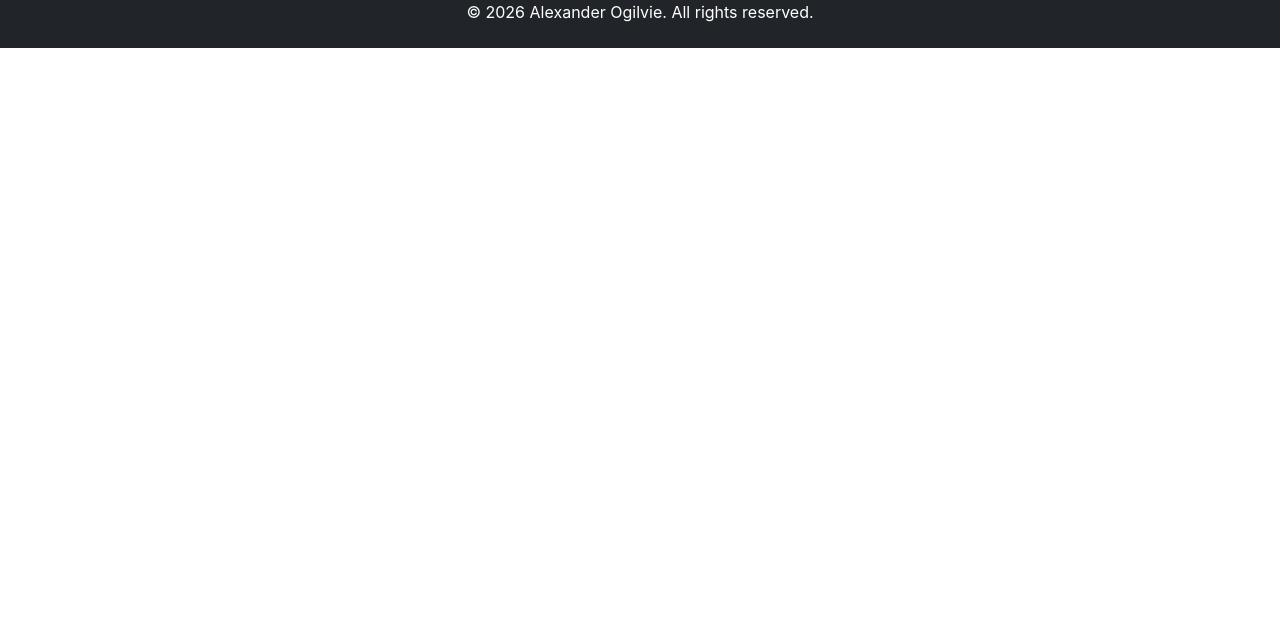
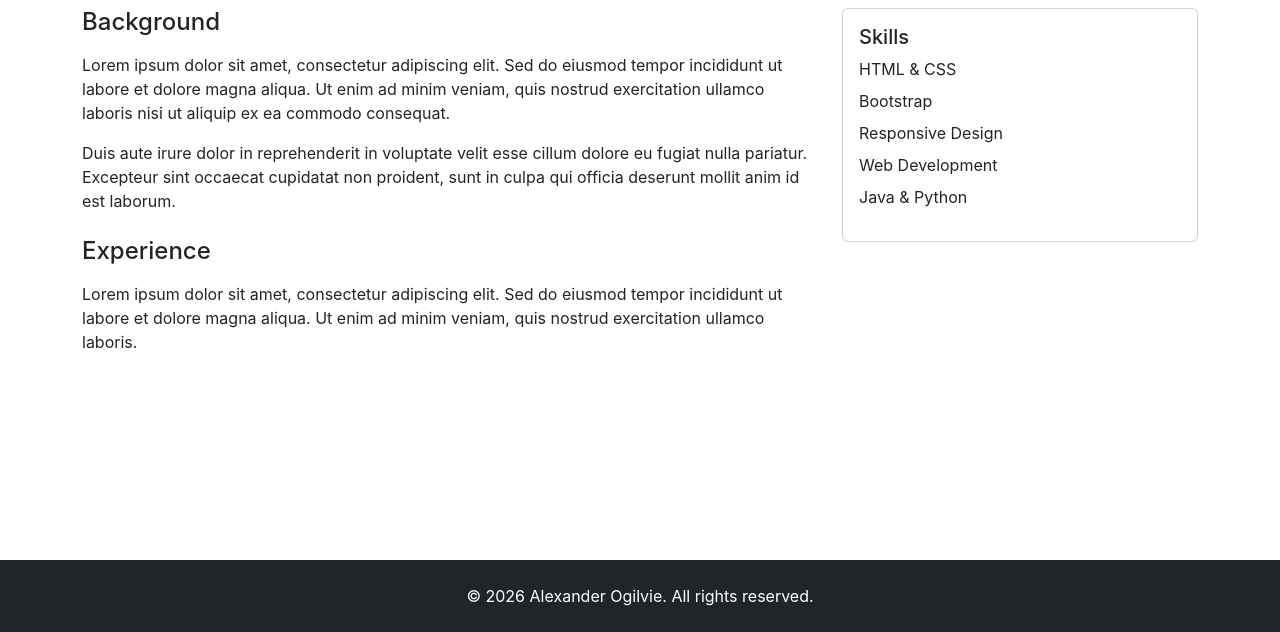
Before and after one commit to alex-ogilvie/portfolio, a plain HTML site: page about.html in a window 1280 px wide. Shown: the part 168-800 px from the top of the page. Drawn offline with nearby package versions, Linux system fonts and the light colour scheme.

Commit message:
Added contents to about page

```diff
--- a/about.html
+++ b/about.html
@@ -32,7 +32,37 @@
         </nav>
     </header>
 
-    <p>About page placeholder</p>
+    <main>
+        <section class="py-5">
+            <div class="container">
+                <h1 class="mb-4">About Me</h1>
+                <div class="row">
+                    <div class="col-lg-8">
+                        <h2 class="h4 mb-3">Background</h2>
+                        <p>Lorem ipsum dolor sit amet, consectetur adipiscing elit. Sed do eiusmod tempor incididunt ut labore et dolore magna aliqua. Ut enim ad minim veniam, quis nostrud exercitation ullamco laboris nisi ut aliquip ex ea commodo consequat.</p>
+                        <p>Duis aute irure dolor in reprehenderit in voluptate velit esse cillum dolore eu fugiat nulla pariatur. Excepteur sint occaecat cupidatat non proident, sunt in culpa qui officia deserunt mollit anim id est laborum.</p>
+
+                        <h2 class="h4 mb-3 mt-4">Experience</h2>
+                        <p>Lorem ipsum dolor sit amet, consectetur adipiscing elit. Sed do eiusmod tempor incididunt ut labore et dolore magna aliqua. Ut enim ad minim veniam, quis nostrud exercitation ullamco laboris.</p>
+                    </div>
+                    <div class="col-lg-4">
+                        <div class="card">
+                            <div class="card-body">
+                                <h3 class="h5 card-title">Skills</h3>
+                                <ul class="list-unstyled">
+                                    <li class="mb-2">HTML & CSS</li>
+                                    <li class="mb-2">Bootstrap</li>
+                                    <li class="mb-2">Responsive Design</li>
+                                    <li class="mb-2">Web Development</li>
+                                    <li class="mb-2">Java & Python</li>
+                                </ul>
+                            </div>
+                        </div>
+                    </div>
+                </div>
+            </div>
+        </section>
+    </main>
 
     <footer class="bg-dark text-white text-center py-4 mt-5">
         <div class="container">
```
